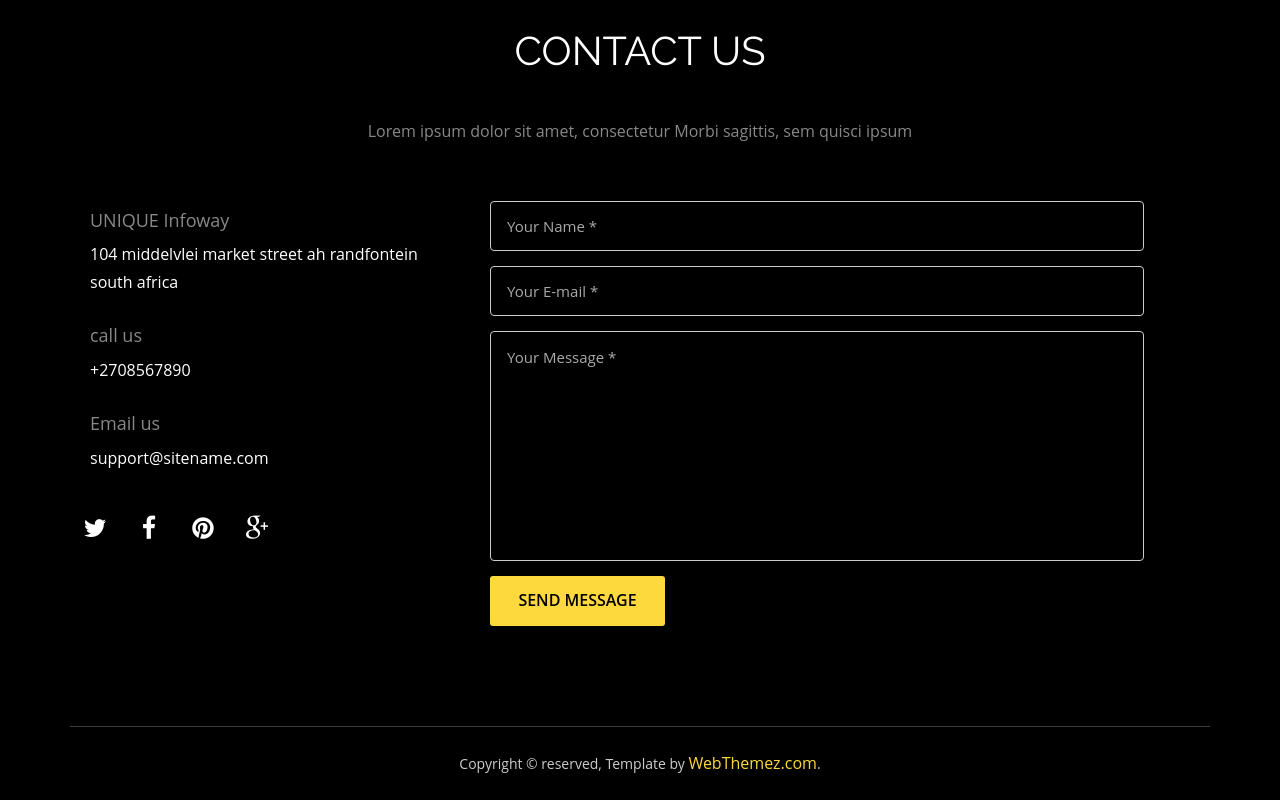
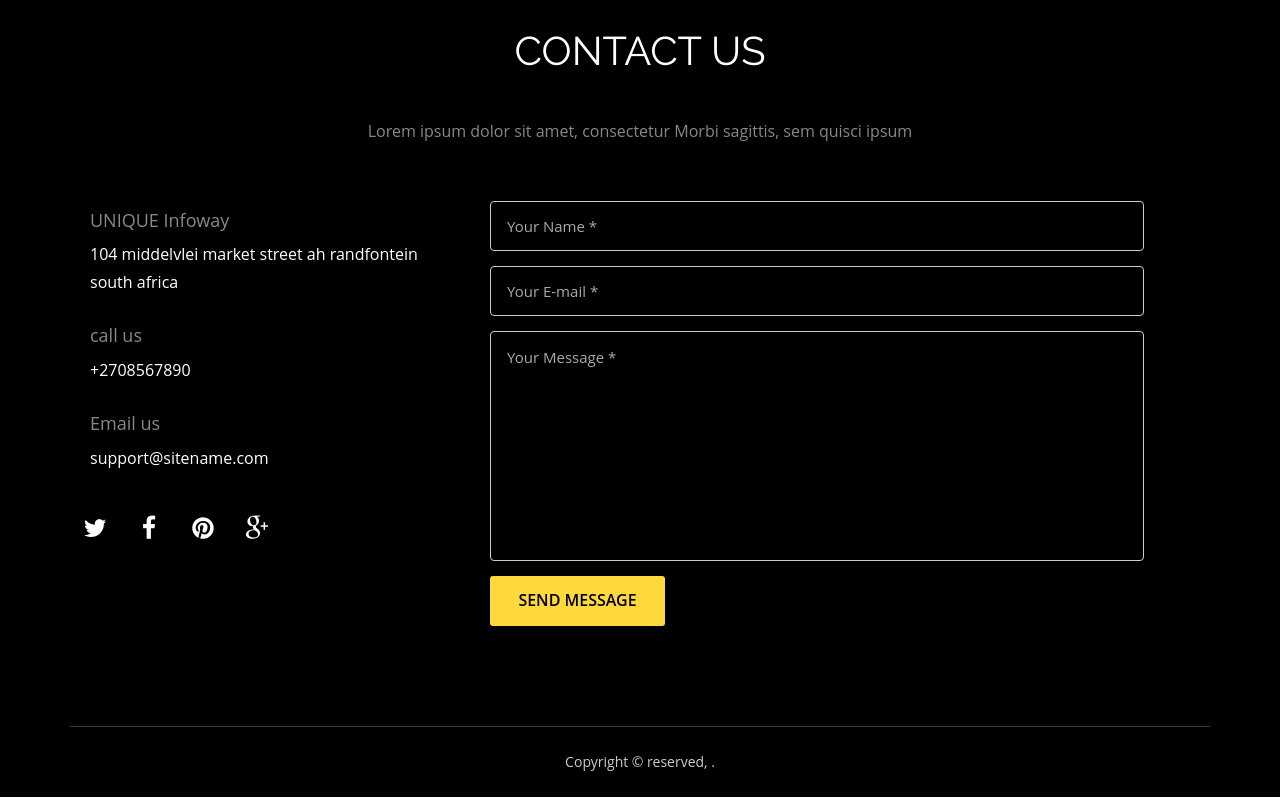
Before and after one commit to Shadow986/AMZ_photography, a website: page index.html in a window 1280 px wide. Shown: the part 4022-4822 px from the top of the page. Drawn offline with Linux system fonts and the light colour scheme.

Commit message:
copy right

```diff
--- a/index.html
+++ b/index.html
@@ -449,7 +449,7 @@
     </section>
   </div>
   <div class="container">
-    <div class="footer_bottom"><span>Copyright © reserved,    Template by <a href="http://webthemez.com">WebThemez.com</a>. </span> </div>
+    <div class="footer_bottom"><span>Copyright © reserved, <a href="#"></a>. </span> </div>
   </div>
 </footer>
 
```
